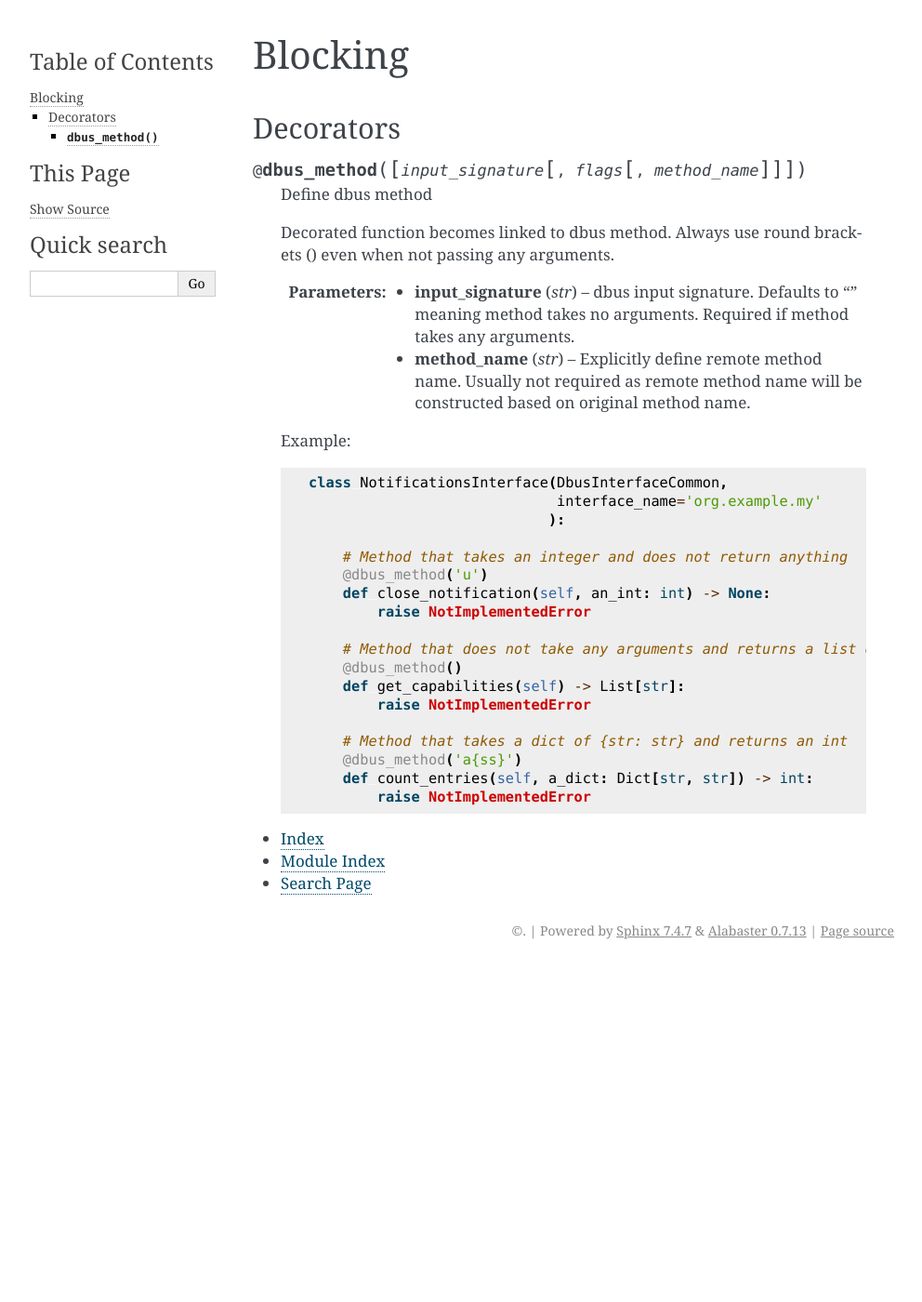
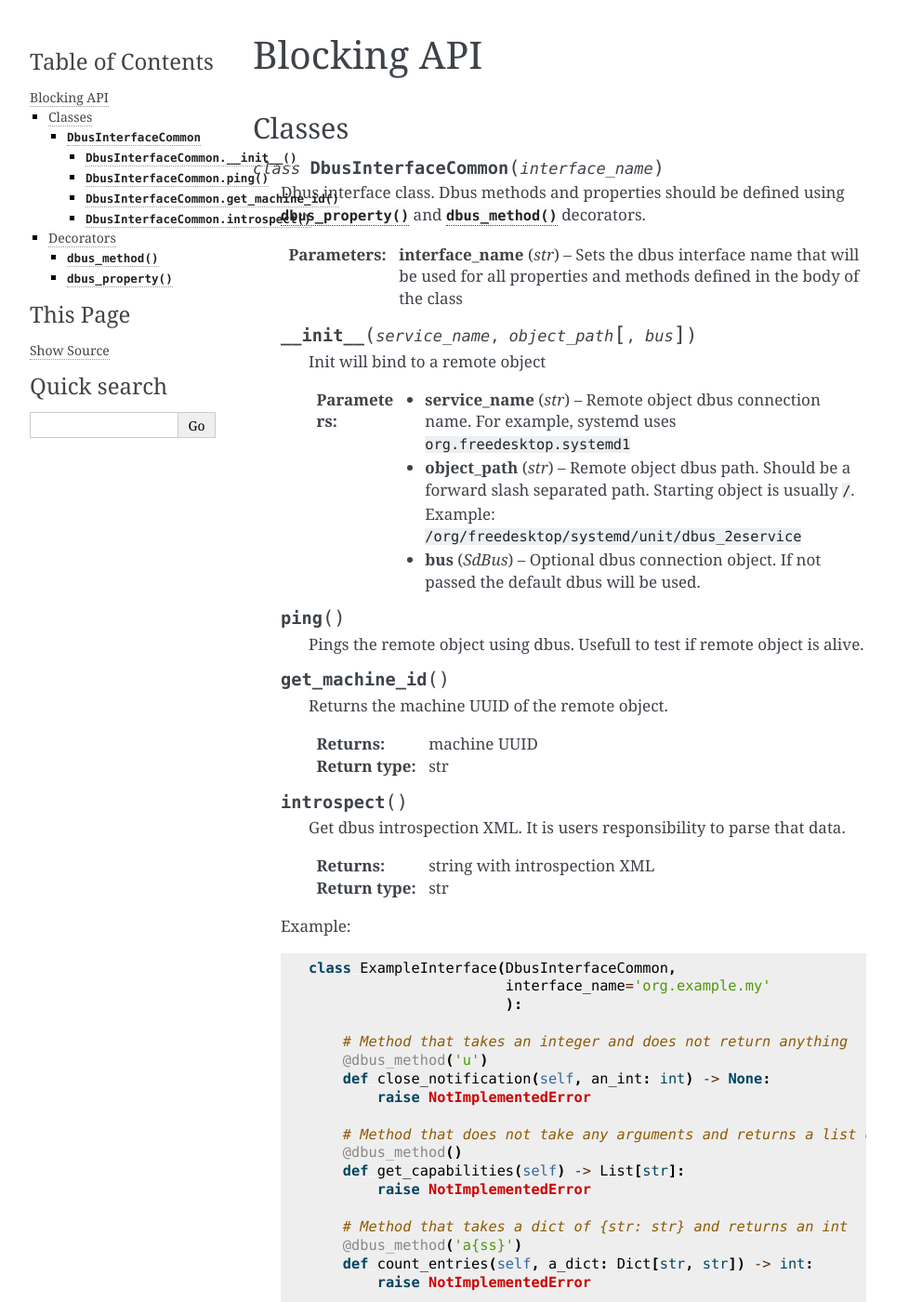
Before and after one commit to python-sdbus/python-sdbus, a Sphinx documentation site: the page built from docs/sync.rst, in a window 1280 px wide and 1400 px high. Shown: the whole window at 93% size, without its empty margins (148-1140 px from the left). Built offline with Sphinx 7.4.7, drawn with Linux system fonts in a browser that asks for light colours; some of the changed text lies outside the part shown.

Commit message:
docs: Mostly completed sync API docs

```diff
--- a/docs/sync.rst
+++ b/docs/sync.rst
@@ -1,29 +1,62 @@
-Blocking
-========
+Blocking API
+============
 
+Classes
++++++++++++++++
 
-Decorators
-++++++++++
+.. py:class:: DbusInterfaceCommon(interface_name)
 
-.. py:decorator:: dbus_method([input_signature, [flags, [method_name]]])
+    Dbus interface class.
+    Dbus methods and properties should be defined using
+    :py:func:`dbus_property` and :py:func:`dbus_method` decorators.
 
-    Define dbus method
+    :param str interface_name: Sets the dbus interface
+        name that will be used for all properties and methods
+        defined in the body of the class
 
-    Decorated function becomes linked to dbus method.
-    Always use round brackets () even when not passing any arguments.
+    .. py:method:: __init__(service_name, object_path, [bus])
 
-    :param str input_signature: dbus input signature.
-        Defaults to "" meaning method takes no arguments.
-        Required if method takes any arguments.
-    :param str method_name: Explicitly define remote method name.
-        Usually not required as remote method name will be constructed
-        based on original method name.
+        Init will bind to a remote object
+
+        :param str service_name:
+            Remote object dbus connection name.
+            For example, systemd uses ``org.freedesktop.systemd1``
+
+        :param str object_path:
+            Remote object dbus path.
+            Should be a forward slash separated path.
+            Starting object is usually ``/``.
+            Example: ``/org/freedesktop/systemd/unit/dbus_2eservice``
+
+        :param SdBus bus:
+            Optional dbus connection object.
+            If not passed the default dbus will be used.
+
+    .. py:method:: ping()
+
+        Pings the remote object using dbus.
+        Usefull to test if remote object is alive.
+
+    .. py:method:: get_machine_id()
+
+        Returns the machine UUID of the remote object.
+
+        :return: machine UUID
+        :rtype: str
+
+    .. py:method:: introspect()
+
+        Get dbus introspection XML.
+        It is users responsibility to parse that data.
+
+        :return: string with introspection XML
+        :rtype: str
 
     Example::
 
-        class NotificationsInterface(DbusInterfaceCommon,
-                                     interface_name='org.example.my'
-                                    ):
+        class ExampleInterface(DbusInterfaceCommon,
+                               interface_name='org.example.my'
+                               ):
 
             # Method that takes an integer and does not return anything
             @dbus_method('u')
@@ -40,6 +73,123 @@ Decorators
             def count_entries(self, a_dict: Dict[str, str]) -> int:
                 raise NotImplementedError
 
+            # Read only property of int
+            @dbus_property()
+            def test_int(self) -> int:
+                raise NotImplementedError
+
+            # Read/Write property of str
+            @dbus_property('s')
+            def test_string(self) -> str:
+                raise NotImplementedError
+
+
+Decorators
++++++++++++++++
+
+.. py:decorator:: dbus_method([input_signature, [flags, [method_name]]])
+
+    Define dbus method
+
+    Decorated function becomes linked to dbus method.
+    Always use round brackets () even when not passing any arguments.
+
+    :param str input_signature: dbus input signature.
+        Defaults to "" meaning method takes no arguments.
+        Required if method takes any arguments.
+    :param str method_name: Explicitly define remote method name.
+        Usually not required as remote method name will be constructed
+        based on original method name.
+
+    Defining methods example::
+
+        class ExampleInterface(DbusInterfaceCommon,
+                               interface_name='org.example.my'
+                               ):
+
+            # Method that takes an integer and does not return anything
+            @dbus_method('u')
+            def close_notification(self, an_int: int) -> None:
+                raise NotImplementedError
+
+            # Method that does not take any arguments and returns a list of str
+            @dbus_method()
+            def get_capabilities(self) -> List[str]:
+                raise NotImplementedError
+
+            # Method that takes a dict of {str: str} and returns an int
+            @dbus_method('a{ss}')
+            def count_entries(self, a_dict: Dict[str, str]) -> int:
+                raise NotImplementedError
+
+    Calling methods example::
+
+        # Initialize the object
+        d = ExampleInterface(
+            service_name='org.example.test',
+            object_path='/',
+        )
+
+        d.close_notification(1234)
+
+        l = d.get_capabilities()
+
+        d.count_entries({'a': 'asdasdasd', 'b': 'hgterghead213d'})
+
+
+.. py:decorator:: dbus_property([property_signature, [property_name]])
+
+    Define dbus property
+
+    Property works just like @property decorator would.
+    Always use round brackets () even when not passing any arguments.
+
+    Read only property can be indicated by passing empty dbus signature "".
+
+    Trying to assign a read only property will raise :py:exc:`AttributeError`
+
+    :param str property_signature: dbus property signature.
+        Empty signature "" indicates read-only property.
+        Defaults to empty signature "".
+        Required only for writable properties.
+    :param str property_name: Explicitly define remote property name.
+        Usually not required as remote property name will be constructed
+        based on original method name.
+
+    Defining properties example::
+
+        class ExampleInterface(DbusInterfaceCommon,
+                               interface_name='org.example.myproperty'
+                               ):
+
+            # Read only property of int
+            @dbus_property()
+            def test_int(self) -> int:
+                raise NotImplementedError
+
+            # Read/Write property of str
+            @dbus_property('s')
+            def test_string(self) -> str:
+                raise NotImplementedError
+
+    Properties usage example::
+
+        # Initialize the object
+        d = ExampleInterface(
+            service_name='org.example.test',
+            object_path='/',
+        )
+
+        # Print the int
+        print(d.test_int)
+
+        # Assign new string
+        d.test_string = 'some_string'
+
+        # Print it
+        print(d.test_string)
+
+
 * :ref:`genindex`
 * :ref:`modindex`
 * :ref:`search`
```
